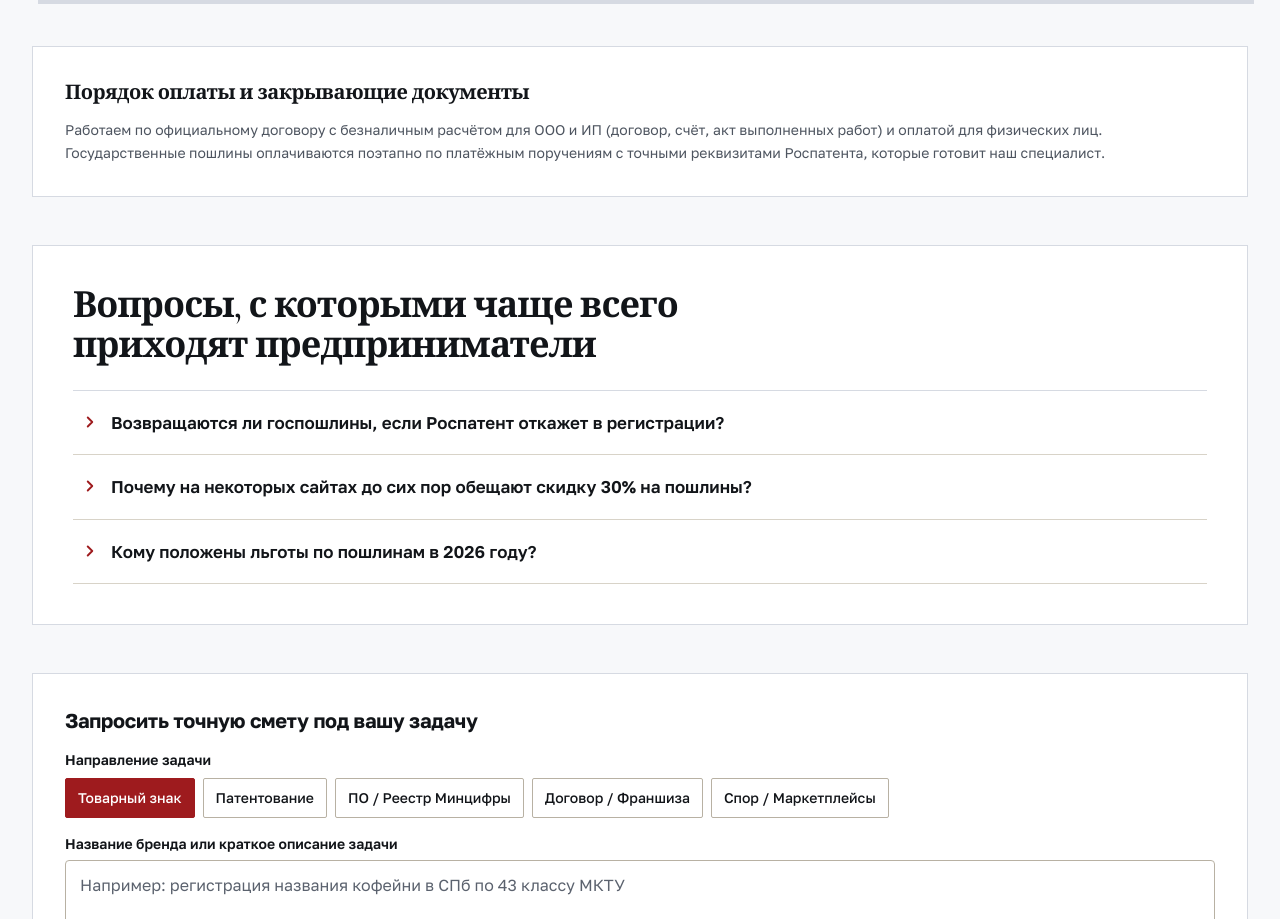
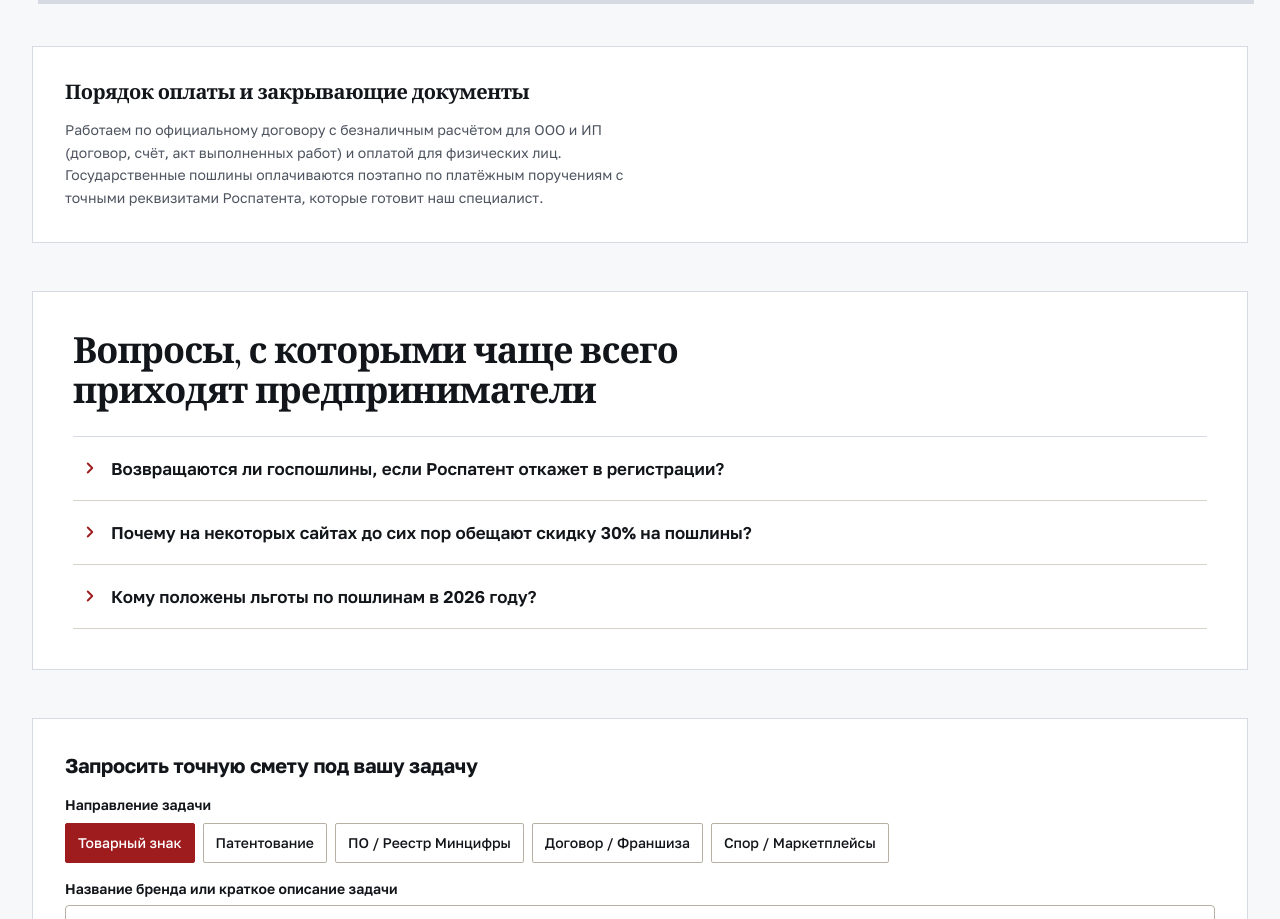
Before and after one commit to edwatikhedwa-tech/edwatikhedwa-tech.github.io, an Astro site: page /tseny-i-poshliny in a window 1280 px wide. Shown: the part 2245-3164 px from the top of the page. Built offline with nearby package versions, Linux system fonts and the light colour scheme; Astro itself is replaced by a stand-in of ours.

Commit message:
fix(v2): limit line-length in payment section on /tseny-i-poshliny/

```diff
--- a/src/pages/tseny-i-poshliny/index.astro
+++ b/src/pages/tseny-i-poshliny/index.astro
@@ -165,7 +165,7 @@ const priceRows = [
 
     <section class="mt-12 border border-[#D6DAE2] bg-white p-6 sm:p-8">
       <h2 class="text-xl font-bold text-[#121519]">Порядок оплаты и закрывающие документы</h2>
-      <p class="mt-3 text-sm leading-relaxed text-[#4E5560]">
+      <p class="mt-3 max-w-xl text-sm leading-relaxed text-[#4E5560]">
         Работаем по официальному договору с безналичным расчётом для ООО и ИП (договор, счёт, акт выполненных работ) и
         оплатой для физических лиц. Государственные пошлины оплачиваются поэтапно по платёжным поручениям с точными
         реквизитами Роспатента, которые готовит наш специалист.
```
